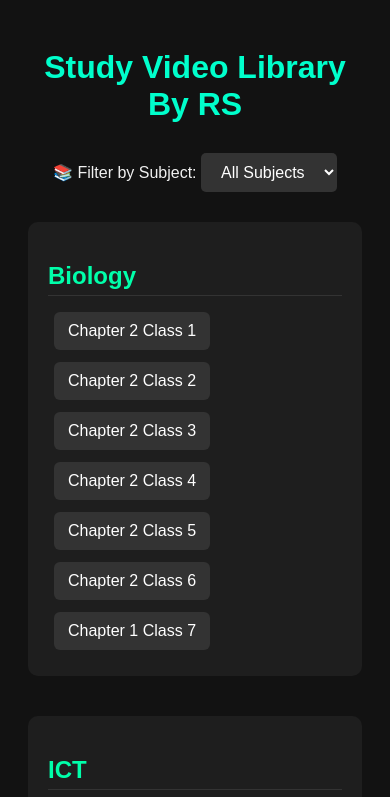
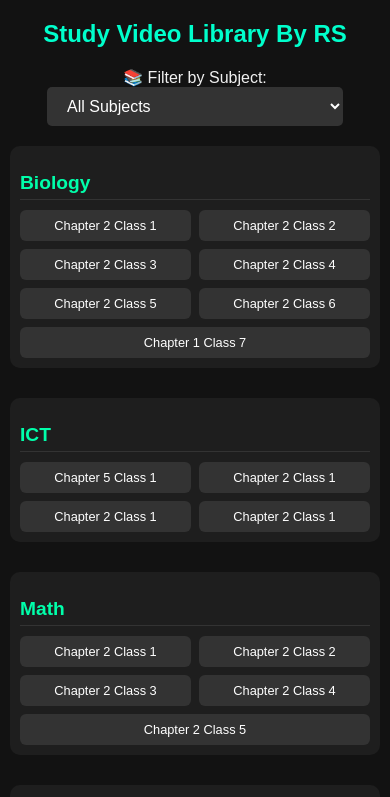
Before and after one commit to ixrs5/No-Udvash-Only-RS, a plain HTML site: page index.html in a window 390 px wide. Shown: the top 797 px of the page. Drawn offline with Linux system fonts and the light colour scheme.

Commit message:
Update index.html

```diff
--- a/index.html
+++ b/index.html
@@ -2,6 +2,8 @@
 <html lang="en">
 <head>
   <meta charset="UTF-8">
+  <!-- Add this viewport meta tag -->
+  <meta name="viewport" content="width=device-width, initial-scale=1.0">
   <title>Study Videos</title>
   <style>
     body {
@@ -9,16 +11,19 @@
       color: #f0f0f0;
       font-family: Arial, sans-serif;
       padding: 20px;
+      margin: 0;
     }
 
     h1 {
       text-align: center;
       color: #00ffcc;
+      font-size: 1.8rem; /* Responsive font size */
+      margin-top: 10px;
     }
 
     .filter {
       text-align: center;
-      margin: 30px 0;
+      margin: 20px 0;
     }
 
     select {
@@ -30,6 +35,8 @@
       border-radius: 5px;
       cursor: pointer;
       transition: all 0.3s ease;
+      width: 80%; /* Better for mobile */
+      max-width: 300px; /* But not too wide on desktop */
     }
 
     select:hover {
@@ -38,8 +45,8 @@
     }
 
     .subject {
-      margin-bottom: 40px;
-      padding: 20px;
+      margin-bottom: 30px;
+      padding: 15px;
       background-color: #1e1e1e;
       border-radius: 10px;
       transition: all 0.3s ease;
@@ -50,17 +57,29 @@
       margin-bottom: 10px;
       border-bottom: 1px solid #333;
       padding-bottom: 5px;
+      font-size: 1.4rem;
+    }
+
+    .videos {
+      display: flex;
+      flex-wrap: wrap;
+      justify-content: center;
+      gap: 8px;
     }
 
     .videos a {
       display: inline-block;
-      margin: 6px;
       padding: 10px 14px;
       background-color: #333;
       color: #fff;
       text-decoration: none;
       border-radius: 6px;
       transition: background-color 0.3s ease, transform 0.2s;
+      font-size: 0.9rem;
+      text-align: center;
+      flex-grow: 1;
+      max-width: 100%;
+      box-sizing: border-box;
     }
 
     .videos a:hover {
@@ -72,10 +91,34 @@
     .hidden {
       display: none;
     }
+
+    /* Mobile-specific styles */
+    @media (max-width: 600px) {
+      body {
+        padding: 10px;
+      }
+
+      h1 {
+        font-size: 1.5rem;
+      }
+
+      .subject {
+        padding: 10px;
+      }
+
+      .subject h2 {
+        font-size: 1.2rem;
+      }
+
+      .videos a {
+        padding: 8px 10px;
+        font-size: 0.8rem;
+      }
+    }
   </style>
 </head>
 <body>
-
+  <!-- Rest of your HTML remains the same -->
   <h1>Study Video Library By RS</h1>
 
   <div class="filter">
@@ -150,7 +193,6 @@
     </div>
   </div>
 
-
   <script>
     const filter = document.getElementById('subjectFilter');
     const subjects = document.querySelectorAll('.subject');
@@ -167,6 +209,5 @@
       });
     });
   </script>
-
 </body>
 </html>
```
Lines whose indentation alone changed are shown as unchanged.
